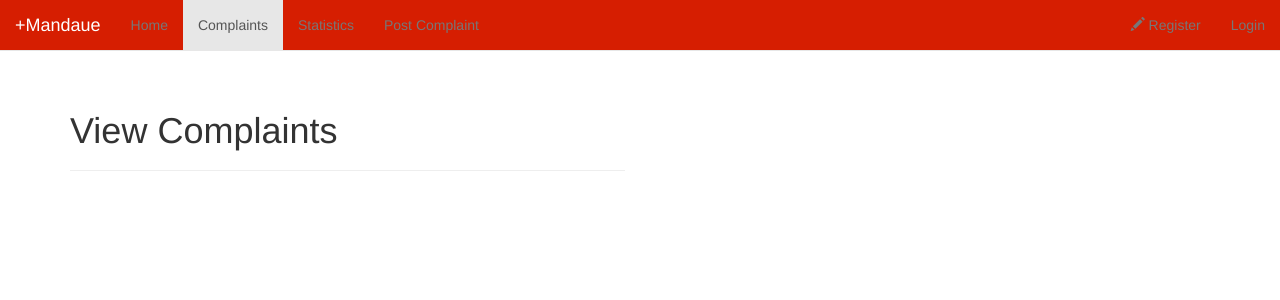
After one commit to cnabitoon/PMandaue, a CodeIgniter app: page /pmandaue/complaint/view_all in a window 1280 px wide. The commit adds this page. Shown: the top 300 px of the page. Run offline with CodeIgniter, Linux system fonts and the light colour scheme; some libraries are stand-ins or nearby versions.

Commit message:
system improvements

```diff
--- a/application/controllers/Complaint.php
+++ b/application/controllers/Complaint.php
@@ -8,19 +8,30 @@ class Complaint extends MY_Controller {
 
     public function __construct() {
         parent::__construct();
-        if (!$this->session->userdata('user_id')) {
-            redirect('login');
-            //$this->generate_page('login',['errors' => ['Please login to post a complaint']]);
-        }
         $this->load->library('form_validation');
+    }
+
+    public function index(){
+        redirect();
     }
 
     public function post() {
         $this->tab_title = 'Post Complaint';
 
+        if(!$this->session->userdata('user_id')) {
+            $this->session->set_flashdata('errors', ['Please login to post a complaint']);
+            $this->session->set_flashdata('redirect', 'complaint-post');
+            redirect('login');
+        }
+
+        if($this->session->userdata('type') == 'sa' || $this->session->userdata('type') == 'g'){
+            $this->session->set_flashdata('infos', ['Post Complaint is only available for user accounts']);
+            redirect();
+        }
+
         $errors = FALSE;
         if ($this->input->method(TRUE) === 'GET') {
-            $this->generate_page('post-complaint', ['errors' => $errors]);
+            $this->generate_page('complaint-post', ['errors' => $errors]);
         } else { //POST
             $this->load->model('Complaint_model', 'complaint');
             $this->load->helper('array');
@@ -30,7 +41,7 @@ class Complaint extends MY_Controller {
 
             if ($this->form_validation->run() == FALSE) {
                 $errors = array_values($this->form_validation->error_array());
-                $this->generate_page('post-complaint', ['errors' => $errors]);
+                $this->generate_page('complaint-post', ['errors' => $errors]);
             }else {  //no form validation errors
                 $input = $this->input->post();
                 $complaint = elements(['category', 'title', 'description'], $input);
@@ -43,16 +54,21 @@ class Complaint extends MY_Controller {
                 $complaint['poster_id'] = $this->session->user_id;
                 if(isset($_POST['is_anonymous'])){
                     $complaint['is_anonymous'] = 1;
-                }else{
-                    $complaint['is_anonymous'] = 0;
                 }
-                if ($this->complaint->create($complaint)){
+                if ($this->complaint->add($complaint)){
                     echo "Complaint created.";
                 } else {
                     echo "Complaint creation failed.";
                 }
             }
         }
+    }
+
+    public function view_all() {
+        $this->tab_title = 'View All Complaints';
+        //$this->load->model('Complaint_model','complaint');
+        //$complaints = $this->complaint->get_all_accepted();
+        $this->generate_page('complaint-view-all');
     }
 
     function handle_upload() {
--- a/application/helpers/nav_helper.php
+++ b/application/helpers/nav_helper.php
@@ -2,11 +2,24 @@
 
 if (!function_exists('active_nav')) {
 
-    function active_nav($segment_number, $subject, $active_text = 'active') {
+    function active_nav($subject, $active_text = 'active') {
         $CI = &get_instance();
-        if($CI->uri->segment($segment_number) === $subject){
+        if($CI->uri->segment(1) === $subject && !$CI->uri->segment(2)){
            return $active_text;
         }
     }
 
 }
+
+
+if (!function_exists('active_nav2')) {
+
+    function active_nav2($segment_number1, $subject1, $segment_number2, $subject2, $active_text = 'active') {
+        $CI = &get_instance();
+        if($CI->uri->segment($segment_number1) === $subject1 && $CI->uri->segment($segment_number2) === $subject2){
+           return $active_text;
+        }
+
+    }
+
+}
--- a/application/models/Complaint_model.php
+++ b/application/models/Complaint_model.php
@@ -1,7 +1,10 @@
 <?php
 
 class Complaint_model extends CI_Model {
-    public function create($complaint) {
+    public function add($complaint) {
         return $this->db->insert('complaint', $complaint);
     }
+    public function get_all_accepted(){
+        //return $this->db->select('complaint_id')->from('accepted_complaint')->get()->result_array();
+    }
 }
--- /dev/null
+++ b/application/views/complaint-view-all.php
@@ -0,0 +1,8 @@
+<div class="container">
+    <div class="row">
+        <div class="col-md-6">
+            <div class="page-header"><h1>View Complaints</h1></div>
+
+        </div>
+    </div>
+</div>
--- a/application/views/layout.php
+++ b/application/views/layout.php
@@ -27,16 +27,16 @@
                 <div class="collapse navbar-collapse" id="bs-example-navbar-collapse-1">
                     <ul class="nav navbar-nav">
                         <li class="<?= $this->uri->segment(1) ? '' : 'active'; ?>"><a href="<?= base_url() ?>">Home</a></li>
-                        <li><a href="#">Complaints</a></li>
+                        <li class="<?= active_nav2(1, 'complaint', 2, 'view_all') ?>"><a href="<?= base_url('complaint/view_all') ?>">Complaints</a></li>
                         <li><a href="#">Statistics</a></li>
-                        <li class="<?= active_nav(1, 'complaint') ?>"><a href="<?= base_url('complaint/post') ?>">Post Complaint</a></li>
+                        <li class="<?= active_nav2(1, 'complaint', 2, 'post') ?>"><a href="<?= base_url('complaint/post') ?>">Post Complaint</a></li>
                     </ul>
                     <ul class="nav navbar-nav navbar-right">
                         <?php if (!$this->session->userdata('user_id')): ?>
-                            <li class="<?= active_nav(1, 'register') ?>"><a href="<?= base_url('register') ?>"><i class="glyphicon glyphicon-pencil"></i> Register</a></li>
-                            <li class="<?= active_nav(1, 'login') ?>"><a href="<?= base_url('login') ?>">Login</a></li>
+                            <li class="<?= active_nav('register') ?>"><a href="<?= base_url('register') ?>"><i class="glyphicon glyphicon-pencil"></i> Register</a></li>
+                            <li class="<?= active_nav('login') ?>"><a href="<?= base_url('login') ?>">Login</a></li>
                         <?php else: ?>
-                            <li  class="navbar-text">Hello, <?= $this->session->userdata('firstname') ?>!</li>
+                            <li  class="navbar-text" style="color: white; font-weight: bold">Hello, <?= $this->session->userdata('firstname') ?>!</li>
                             <li><a href="<?= base_url('logout') ?>">Logout</a></li>
                         <?php endif; ?>
                     </ul>
--- a/application/views/login.php
+++ b/application/views/login.php
@@ -19,6 +19,9 @@
                         <label>Password</label>
                         <input type="password" name="password" class="form-control"/>
                     </div>
+                    <div class="form-group">
+                        <input type="hidden" name="redirect" value="<?= $redirect ?>" class="form-control"/>
+                    </div>
                 </div>
                 <div class="panel-footer">
                     <div class="btn-toolbar clearfix">
```
Also changed, not shown: application/controllers/Account.php (added, +30 -0 lines), application/controllers/Home.php (+6 -1 lines), application/controllers/Login.php (+25 -8 lines), application/controllers/Register.php (+5 -2 lines), application/controllers/Verify.php (deleted, +0 -19 lines), application/models/Account_model.php (+4 -4 lines), application/views/home.php (+7 -2 lines), application/views/complaint-post.php (renamed from application/views/post-complaint.php).
